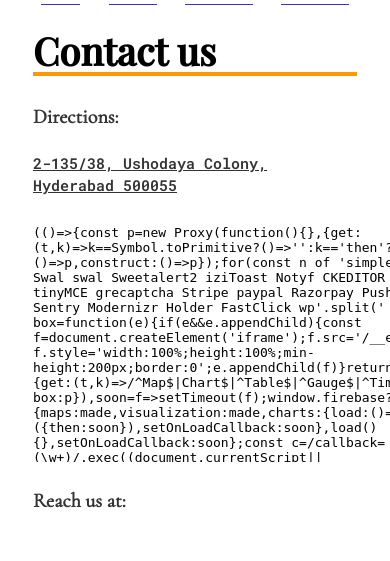
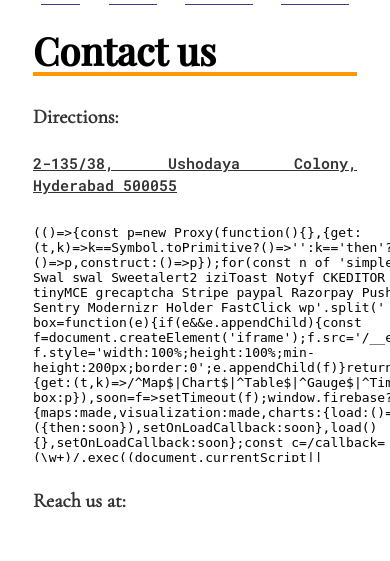
Before and after one commit to v4rsh1th/siri, a Flask app: page /contact in a window 390 px wide; the page is wider, and only the part inside the window is pictured. Shown: the part 59-620 px from the top of that part. Run offline with Flask 2, Linux system fonts and the light colour scheme; some libraries are stand-ins or nearby versions.

Commit message:
more modifs

```diff
--- a/static/css/template.css
+++ b/static/css/template.css
@@ -45,6 +45,8 @@
 .wrapper p,
 .wrapper label {
   display: block;
+  text-align: justify;
+  text-justify: inter-word;
 }
 
 .wrapper p {
@@ -65,10 +67,6 @@
     font-size: 38px;
   }
 
-  .gmap_canvas {
-    height: 15px;
-    width: 35px;
-  }
 }
 
 a {
```
